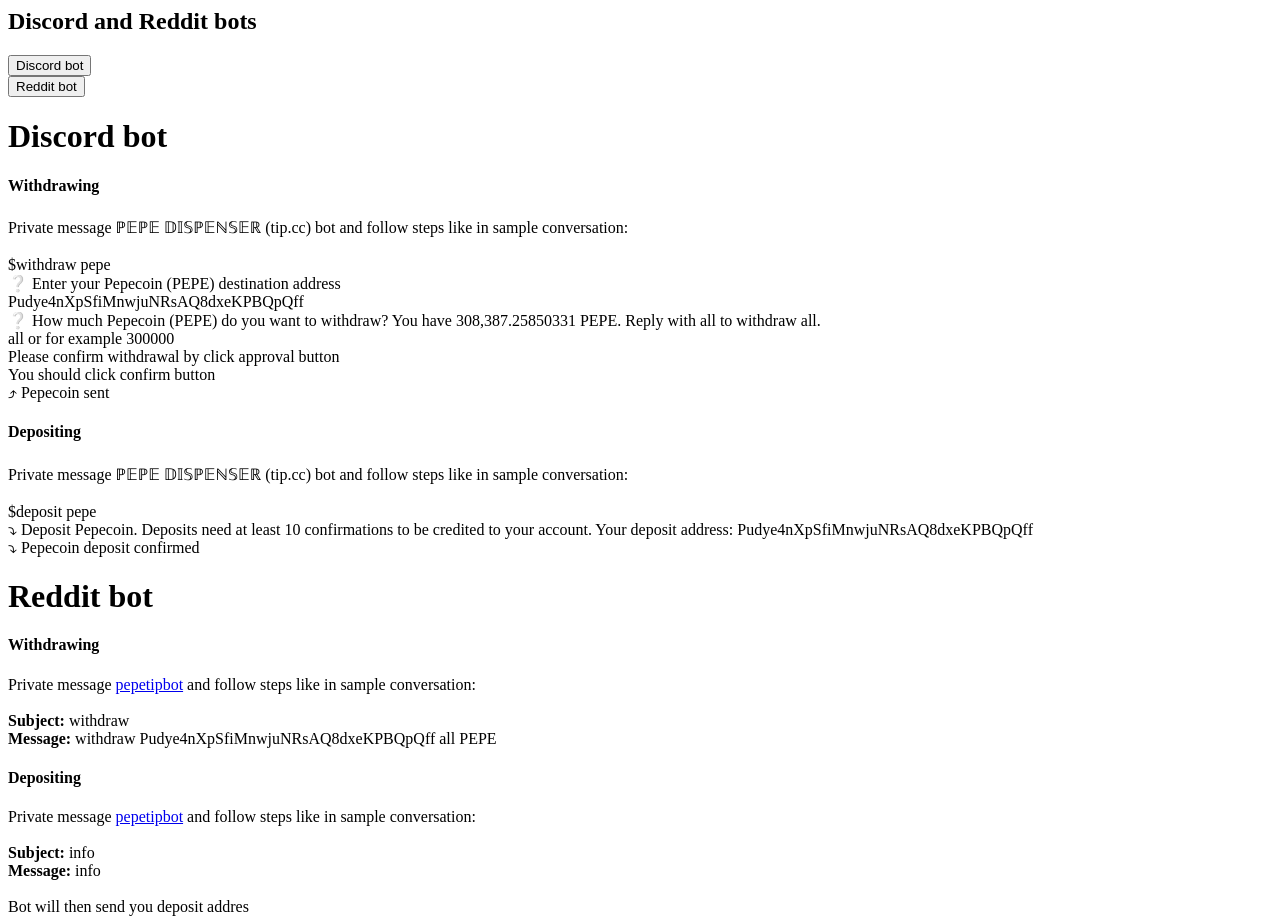
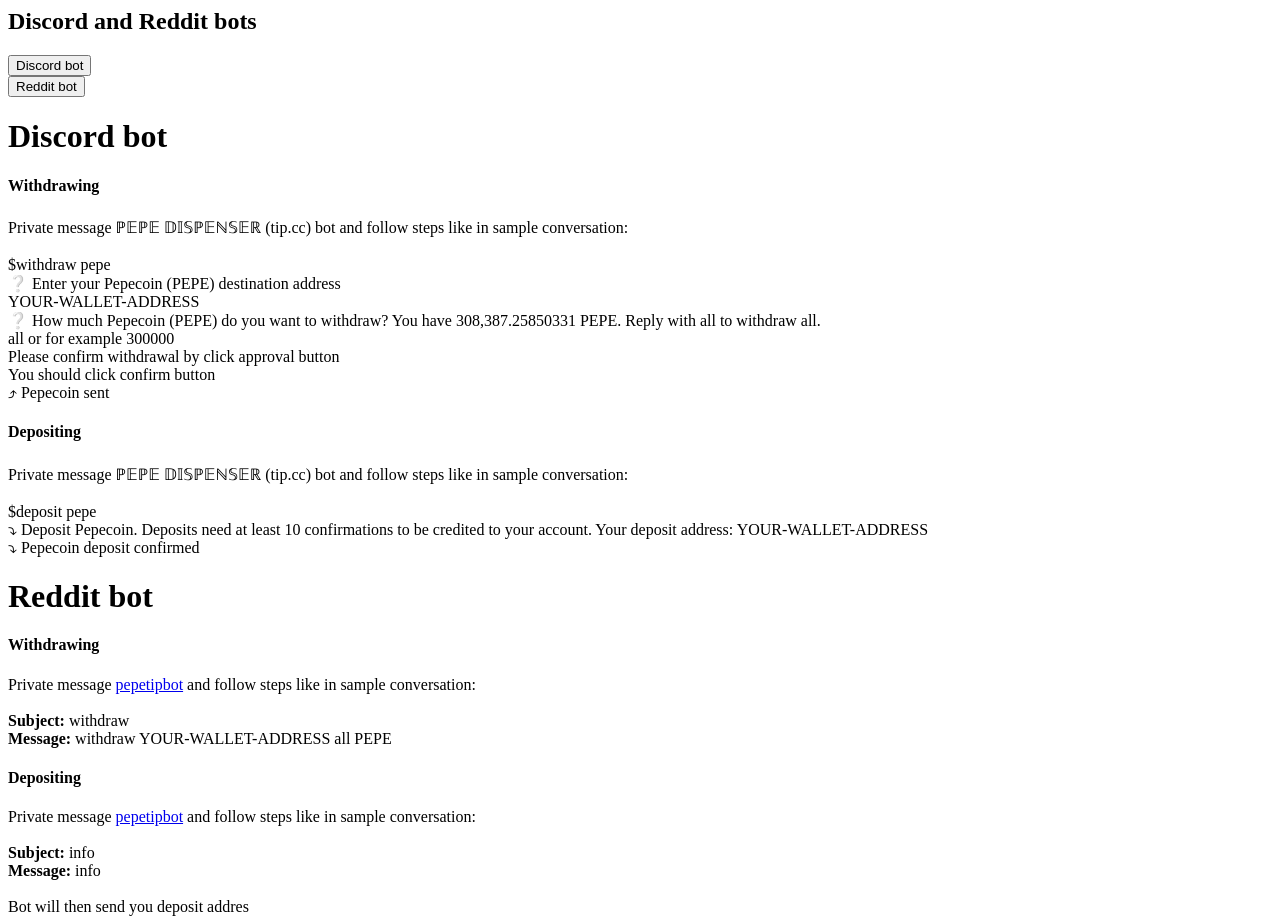
Before and after one commit to marek-guran/pepelum-web, a PHP site: page /src/bots.php in a window 1280 px wide. Run offline with PHP 8.4, Linux system fonts and the light colour scheme.

Commit message:
small fix

```diff
--- a/src/bots.php
+++ b/src/bots.php
@@ -24,7 +24,7 @@
             <p>Private message ℙ𝔼ℙ𝔼 𝔻𝕀𝕊ℙ𝔼ℕ𝕊𝔼ℝ (tip.cc) bot and follow steps like in sample conversation:<br><br>
                 <i class="fa-solid fa-user user-icon"></i> $withdraw pepe<br>
                 <i class="fa-solid fa-robot bot-icon"></i>❔ Enter your Pepecoin (PEPE) destination address<br>
-                <i class="fa-solid fa-user user-icon"></i> Pudye4nXpSfiMnwjuNRsAQ8dxeKPBQpQff<br>
+                <i class="fa-solid fa-user user-icon"></i> YOUR-WALLET-ADDRESS<br>
                 <i class="fa-solid fa-robot bot-icon"></i>❔ How much Pepecoin (PEPE) do you want to withdraw? You have
                 308,387.25850331 PEPE. Reply with all to withdraw all.<br>
                 <i class="fa-solid fa-user user-icon"></i> all or for example 300000<br>
@@ -35,7 +35,7 @@
             <h4>Depositing</h4>
             <p>Private message ℙ𝔼ℙ𝔼 𝔻𝕀𝕊ℙ𝔼ℕ𝕊𝔼ℝ (tip.cc) bot and follow steps like in sample conversation:<br><br>
                 <i class="fa-solid fa-user user-icon"></i> $deposit pepe<br>
-                <i class="fa-solid fa-robot bot-icon"></i>⤵ Deposit Pepecoin. Deposits need at least 10 confirmations to be credited to your account. Your deposit address: Pudye4nXpSfiMnwjuNRsAQ8dxeKPBQpQff<br>
+                <i class="fa-solid fa-robot bot-icon"></i>⤵ Deposit Pepecoin. Deposits need at least 10 confirmations to be credited to your account. Your deposit address: YOUR-WALLET-ADDRESS<br>
                 <i class="fa-solid fa-robot bot-icon"></i>⤵ Pepecoin deposit confirmed
             </p>
         </div>
@@ -45,7 +45,7 @@
             <h4>Withdrawing</h4>
             <p>Private message <a href="https://www.reddit.com/message/compose/?to=pepetipbot" target="_blank">pepetipbot</a> and follow steps like in sample conversation:<br><br>
                 <strong>Subject:</strong> withdraw<br>
-                <strong>Message:</strong> withdraw Pudye4nXpSfiMnwjuNRsAQ8dxeKPBQpQff all PEPE
+                <strong>Message:</strong> withdraw YOUR-WALLET-ADDRESS all PEPE
             </p>
             <h4>Depositing</h4>
             <p>Private message <a href="https://www.reddit.com/message/compose/?to=pepetipbot" target="_blank">pepetipbot</a> and follow steps like in sample conversation:<br><br>
```
